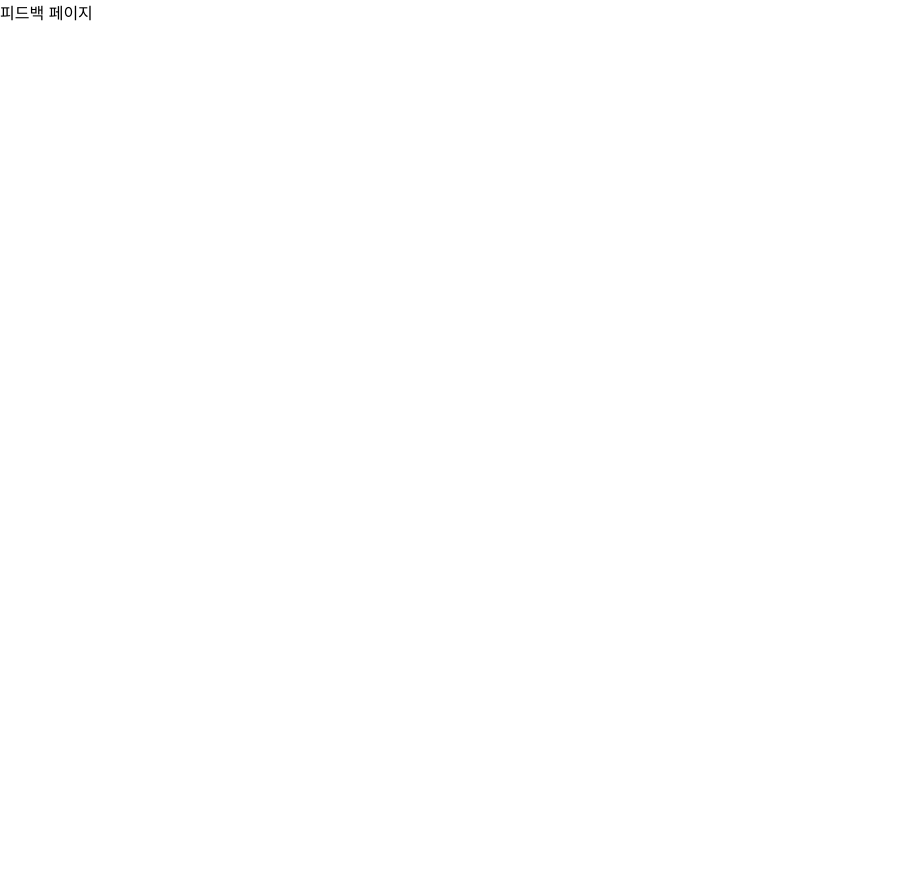
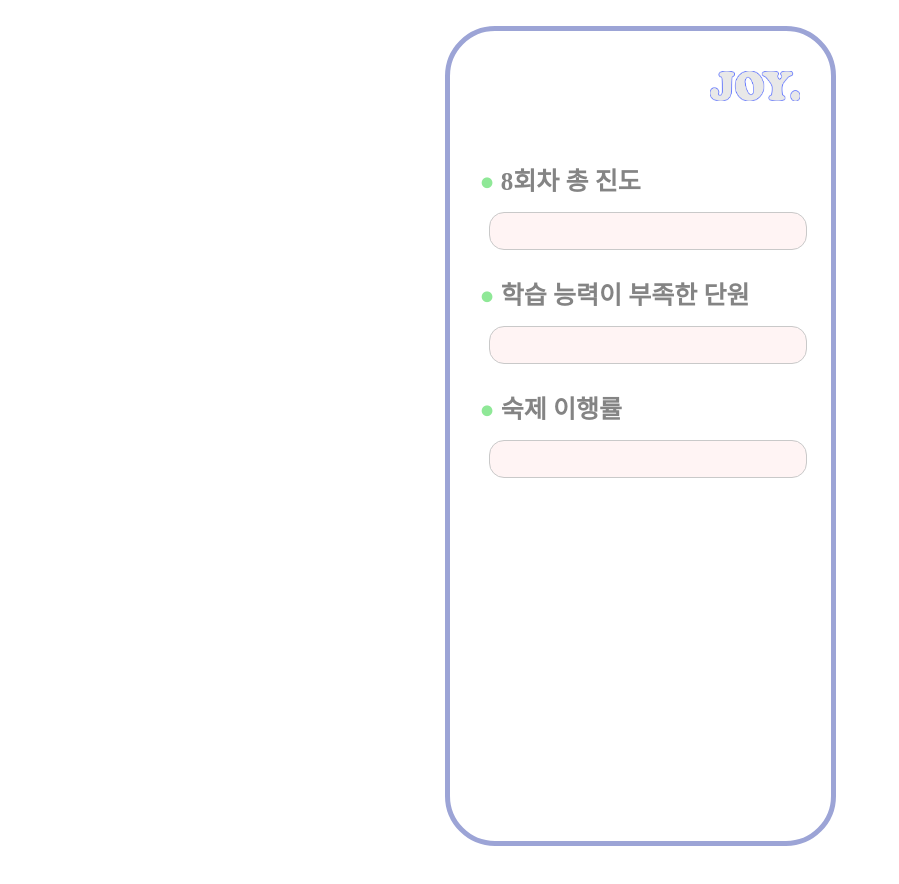
Before and after one commit to Jiyoongrace/joyful, a React (Create React App) app: page /feedbackpage in a window 1280 px wide. Shown: the top 884 px of the page, without its empty margins (0-899 px from the left). Before the commit the page ends 800 px from the top, so only its background shows below. Built offline with nearby package versions, Linux system fonts and the light colour scheme; a web font is replaced by a local one.

Commit message:
피드백페이지~

```diff
--- a/src/pages/ClassPage.jsx
+++ b/src/pages/ClassPage.jsx
@@ -18,6 +18,7 @@ const ClassPage = () => {
   const [update, setUpdate] = React.useState({ subject: '', study: '', hw: '', current: '', grade: '', completed: '' });
   const { subject, study, hw, current, grade, completed } = update;
   const [subjects, setSubjects] = React.useState([]);
+
   const [isNavBarOpen, setIsNavBarOpen] = useState(false);
 
   const toggleNavBar = () => {
--- a/src/pages/FeedbackPage.jsx
+++ b/src/pages/FeedbackPage.jsx
@@ -1,9 +1,53 @@
-import React from 'react'
+import React, { useState, useEffect } from 'react';
+import Navbar from './Navbar';
+import JOY2 from './JOY2.png';
+import './pagecss/main.css';
 
 const FeedbackPage = () => {
+  const [isNavBarOpen, setIsNavBarOpen] = useState(false);
+
+  const toggleNavBar = () => {
+    setIsNavBarOpen(!isNavBarOpen);
+  };
+
+
   return (
+    <div id="template">
+    <div id="back2">
     <div>
-      피드백 페이지
+      <Navbar isOpen={isNavBarOpen} image={JOY2}></Navbar>
+    </div>
+    <div>
+            <div>
+              <div id="pp">
+
+
+                <div id="crcr">
+                  <label htmlFor="study"><span id="fifi">●&nbsp;</span>8회차 총 진도</label>
+                  <input
+                    type="text"
+                    style={{ border: '1px solid #C9C9C9', borderRadius: '15px', backgroundColor: '#fff4f4'}}
+                  />
+                </div>
+                <div id="crcr">
+                  <label htmlFor="grade"><span id="fifi">●&nbsp;</span>학습 능력이 부족한 단원</label>
+                  <input
+                    type="text"
+                    style={{ border: '1px solid #C9C9C9', borderRadius: '15px', backgroundColor: '#fff4f4'}}
+                  />
+                </div>
+                <div id="crcr">
+                  <label htmlFor="hw"><span id="fifi">●&nbsp;</span>숙제 이행률</label>
+                  <input
+                    type="text"
+                    style={{ border: '1px solid #C9C9C9', borderRadius: '15px', backgroundColor: '#fff4f4'}}
+                  />
+                </div>
+
+              </div>
+            </div>
+          </div>
+    </div>
     </div>
   )
 }
--- a/src/pages/pagecss/main.css
+++ b/src/pages/pagecss/main.css
@@ -380,3 +380,8 @@ margin-top: 120px;
     font-family: 'Pretendard';
     font-style: normal;
   }
+
+  #fifi {
+    color:#8FE897;
+    font-size: 25px;
+  }
```
